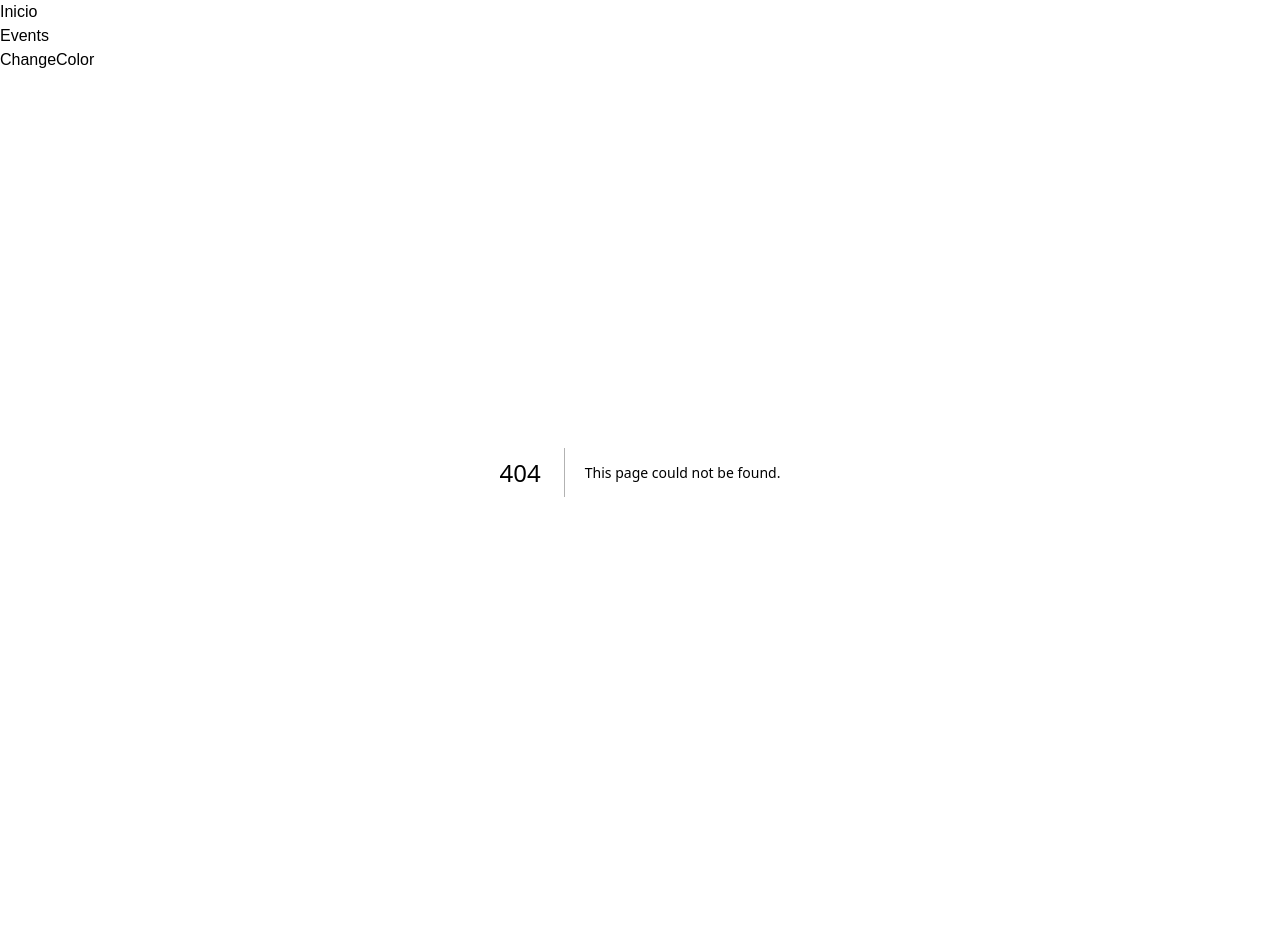
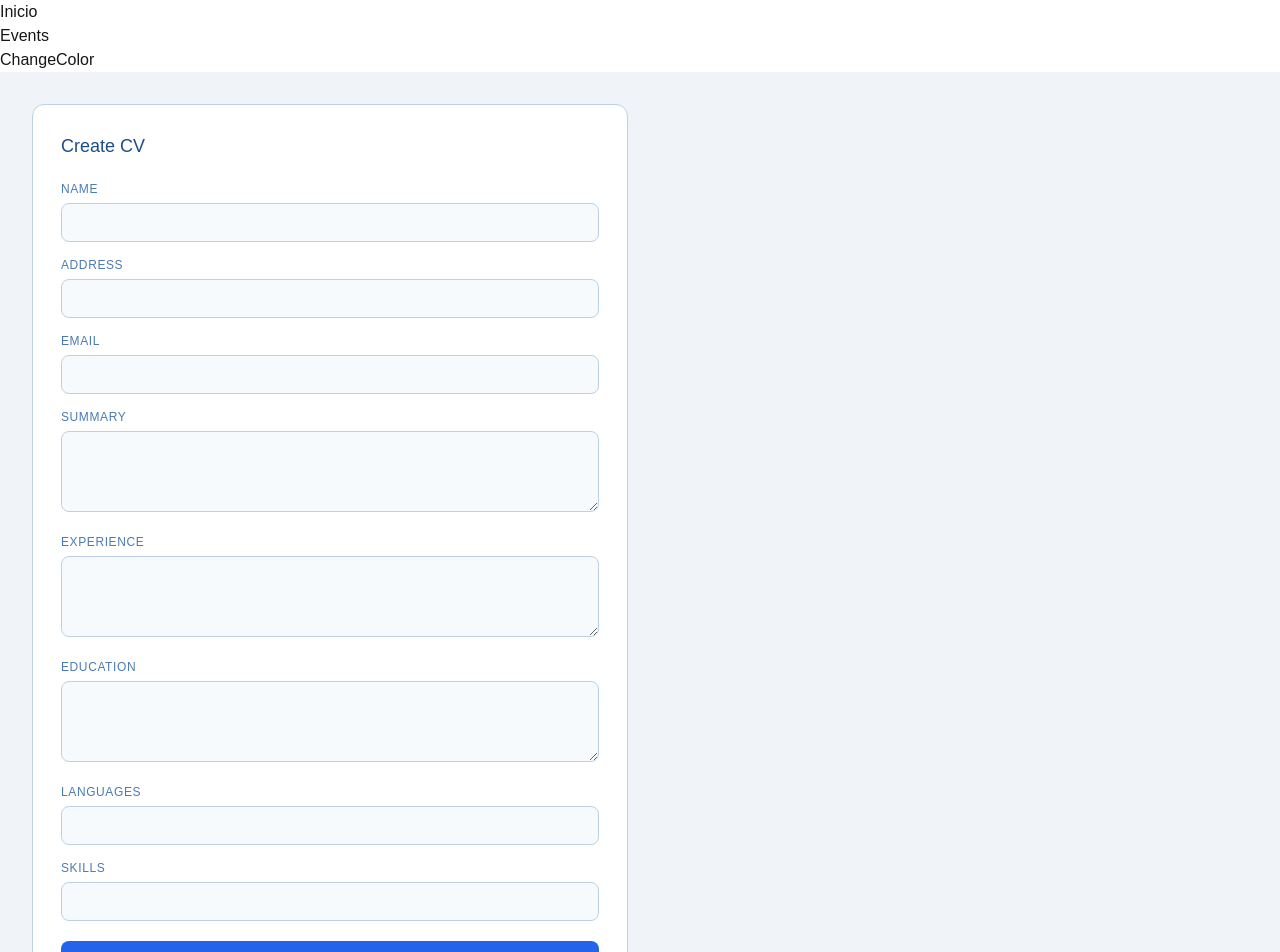
Before and after one commit to marco-g10/NextApp8B, a Next.js app: page /CV in a window 1280 px wide. Before the commit this address had no page. Shown: the top 952 px of the page. Before the commit the page ends 872 px from the top, so only its background shows below. Built offline with nearby package versions, Linux system fonts and the light colour scheme.

Commit message:
Entrega de CV Digital con React

```diff
--- /dev/null
+++ b/src/app/CV/page.tsx
@@ -0,0 +1,113 @@
+'use client'
+
+import React, { useState, ChangeEvent, FormEvent } from 'react'
+import './page_CSS.css'
+
+// Mapeo de clases CSS para evitar strings literales dispersos en el JSX
+const styles = {
+  page: 'page', card: 'card', title: 'title', field: 'field', btn: 'btn',
+  cvName: 'cvName', cvContact: 'cvContact', divider: 'divider',
+  section: 'section', sectionTitle: 'sectionTitle', sectionText: 'sectionText',
+}
+
+// Tipado de los datos del formulario / CV generado
+interface CVData {
+  name: string; address: string; email: string
+  summary: string; experience: string; education: string
+  languages: string; skills: string
+}
+
+// Estado vacío inicial, reutilizable para resetear el formulario
+const EMPTY: CVData = {
+  name: '', address: '', email: '',
+  summary: '', experience: '', education: '',
+  languages: '', skills: '',
+}
+
+export default function CVForm() {
+  const [form, setForm] = useState<CVData>(EMPTY) // Estado del formulario en edición
+  const [cv, setCv]     = useState<CVData | null>(null) // CV generado (null = oculto)
+
+  // Handler genérico para inputs y textareas usando el atributo `name`
+  const handleChange = (e: ChangeEvent<HTMLInputElement | HTMLTextAreaElement>) => {
+    const { name, value } = e.target
+    setForm(prev => ({ ...prev, [name]: value }))
+  }
+
+  // Al enviar, "congela" los datos del form en el estado cv para renderizar el preview
+  const handleSubmit = (e: FormEvent<HTMLFormElement>) => {
+    e.preventDefault()
+    setCv(form)
+  }
+
+  return (
+    <div className={styles.page}>
+
+      {/* Formulario: cada sección se genera con .map() para evitar repetición */}
+      <form className={styles.card} onSubmit={handleSubmit}>
+        <h2 className={styles.title}>Create CV</h2>
+
+        {/* Campos de texto simples (input) */}
+        {([
+          { name: 'name',    label: 'Name',    type: 'text'  },
+          { name: 'address', label: 'Address', type: 'text'  },
+          { name: 'email',   label: 'Email',   type: 'email' },
+        ] as const).map(f => (
+          <div key={f.name} className={styles.field}>
+            <label>{f.label}</label>
+            <input name={f.name} type={f.type} onChange={handleChange} required />
+          </div>
+        ))}
+
+        {/* Campos de texto largo (textarea) */}
+        {([
+          { name: 'summary',    label: 'Summary'    },
+          { name: 'experience', label: 'Experience' },
+          { name: 'education',  label: 'Education'  },
+        ] as const).map(f => (
+          <div key={f.name} className={styles.field}>
+            <label>{f.label}</label>
+            <textarea name={f.name} rows={3} onChange={handleChange} required />
+          </div>
+        ))}
+
+        {/* Campos de una línea para datos cortos */}
+        {([
+          { name: 'languages', label: 'Languages' },
+          { name: 'skills',    label: 'Skills'    },
+        ] as const).map(f => (
+          <div key={f.name} className={styles.field}>
+            <label>{f.label}</label>
+            <input name={f.name} type="text" onChange={handleChange} required />
+          </div>
+        ))}
+
+        <button type="submit" className={styles.btn}>Generate CV</button>
+      </form>
+
+      {/* Preview del CV: solo se renderiza cuando cv !== null */}
+      {cv && (
+        <div className={styles.card}>
+          <h2 className={styles.cvName}>{cv.name}</h2>
+          <p className={styles.cvContact}>{cv.email} · {cv.address}</p>
+          <hr className={styles.divider} />
+
+          {/* Secciones del CV generadas dinámicamente */}
+          {([
+            { label: 'Summary',    value: cv.summary    },
+            { label: 'Experience', value: cv.experience },
+            { label: 'Education',  value: cv.education  },
+            { label: 'Languages',  value: cv.languages  },
+            { label: 'Skills',     value: cv.skills     },
+          ]).map(s => (
+            <div key={s.label} className={styles.section}>
+              <p className={styles.sectionTitle}>{s.label}</p>
+              <p className={styles.sectionText}>{s.value}</p>
+            </div>
+          ))}
+        </div>
+      )}
+
+    </div>
+  )
+}
--- /dev/null
+++ b/src/app/CV/page_CSS.css
@@ -0,0 +1,113 @@
+.page {
+  display: grid;
+  grid-template-columns: 1fr 1fr;
+  gap: 24px;
+  padding: 32px;
+  background: #f0f4f8;
+  min-height: 100vh;
+}
+
+.card {
+  background: #ffffff;
+  border: 1px solid #bcd0e8;
+  border-radius: 12px;
+  padding: 28px;
+  align-self: start;
+}
+
+.title {
+  font-size: 18px;
+  font-weight: 500;
+  color: #1a4f8a;
+  margin-bottom: 20px;
+}
+
+.field {
+  margin-bottom: 14px;
+}
+
+.field label {
+  display: block;
+  font-size: 12px;
+  font-weight: 500;
+  color: #4a7ab5;
+  text-transform: uppercase;
+  letter-spacing: 0.05em;
+  margin-bottom: 5px;
+}
+
+.field input,
+.field textarea {
+  width: 100%;
+  padding: 8px 10px;
+  border: 1px solid #bcd0e8;
+  border-radius: 8px;
+  font-size: 14px;
+  background: #f7fafd;
+  color: #1a202c;
+  outline: none;
+  resize: vertical;
+}
+
+.field input:focus,
+.field textarea:focus {
+  border-color: #2563eb;
+  background: #fff;
+  box-shadow: 0 0 0 3px rgba(37, 99, 235, 0.1);
+}
+
+.btn {
+  width: 100%;
+  padding: 10px;
+  margin-top: 6px;
+  background: #2563eb;
+  color: #fff;
+  border: none;
+  border-radius: 8px;
+  font-size: 14px;
+  font-weight: 500;
+  cursor: pointer;
+}
+
+.btn:hover {
+  background: #1d4ed8;
+}
+
+/* CV preview */
+
+.cvName {
+  font-size: 22px;
+  font-weight: 500;
+  color: #1a4f8a;
+}
+
+.cvContact {
+  font-size: 13px;
+  color: #4a7ab5;
+  margin-top: 4px;
+}
+
+.divider {
+  border: none;
+  border-top: 1.5px solid #2563eb;
+  margin: 16px 0;
+}
+
+.section {
+  margin-bottom: 14px;
+}
+
+.sectionTitle {
+  font-size: 11px;
+  font-weight: 500;
+  text-transform: uppercase;
+  letter-spacing: 0.07em;
+  color: #2563eb;
+  margin-bottom: 4px;
+}
+
+.sectionText {
+  font-size: 14px;
+  color: #374151;
+  line-height: 1.6;
+}
```
